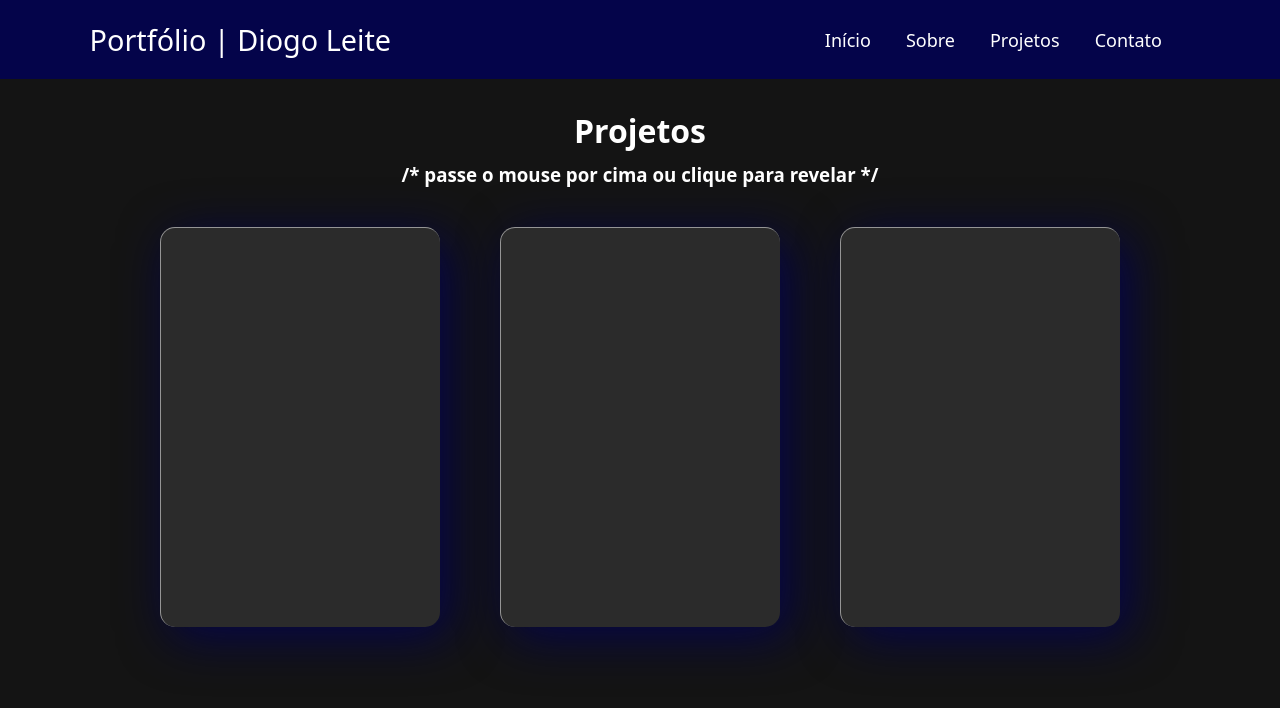
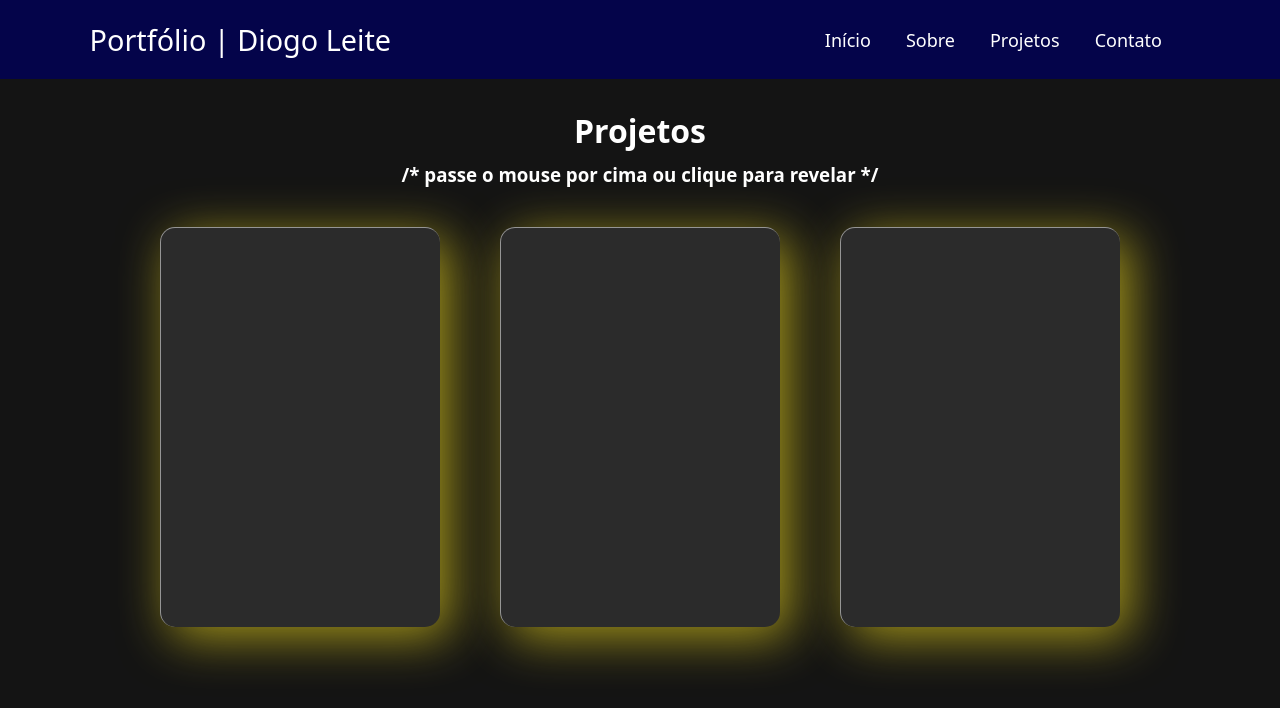
Before and after one commit to diogoleite87/Portfolio-DiogoLeite-React, a React (Vite) app: page /projects in a window 1280 px wide. Shown: the top 708 px of the page. Built offline with nearby package versions, Linux system fonts and the light colour scheme.

Commit message:
update card

```diff
--- a/src/components/Card/index.tsx
+++ b/src/components/Card/index.tsx
@@ -13,6 +13,22 @@ function Card(props: IProps) {
 
     const {name, description, id, href, type} = props;
 
+    if (type == 0) {
+        return (
+            <div className="container">
+
+                <div className="card-special">
+                    <div className="content">
+                        <h2>{id}</h2>
+                        <h3>{name}</h3>
+                        <p>{description}</p>
+                        <a href={href} target="_blank">Mais Informações</a>
+                    </div>
+
+                </div>
+            </div>
+        )
+    } else {
         return (
             <div className="container">
 
@@ -28,5 +44,6 @@ function Card(props: IProps) {
             </div>
         )
     }
+}
 
 export default Card
--- a/src/components/Card/style.css
+++ b/src/components/Card/style.css
@@ -5,6 +5,23 @@
   margin: 30px;
   /* box-shadow: 20px 20px 50px rgba(0, 0, 0, 0.5); */
   box-shadow: 10px 10px 50px #04044a;
+  border-radius: 15px;
+  background: rgba(255, 255, 255, 0.1);
+  overflow: hidden;
+  display: flex;
+  justify-content: center;
+  align-items: center;
+  border-top: 1px solid rgba(255, 255, 255, 0.5);
+  border-left: 1px solid rgba(255, 255, 255, 0.5);
+}
+
+.card-special {
+  position: relative;
+  width: 280px;
+  height: 400px;
+  margin: 30px;
+  /* box-shadow: 20px 20px 50px rgba(0, 0, 0, 0.5); */
+  box-shadow: 10px 10px 50px #a5971a;
   border-radius: 15px;
   background: rgba(255, 255, 255, 0.1);
   overflow: hidden;
@@ -25,7 +42,7 @@
   transition: 0.5s;
 }
 
-.card:hover .content {
+.card:hover .content, .card-special:hover .content {
   transform: translateY(0px);
   opacity: 1;
 }
@@ -73,3 +90,10 @@
   box-shadow: 10px 10px 50px #0b0b7c;
   color: #fff;
 }
+
+.card-special a:hover {
+  transition: 0.4s;
+  background: #a5971a;
+  box-shadow: 10px 10px 50px #a5971a;
+  color: #fff;
+}
```
Lines whose indentation alone changed are shown as unchanged.
